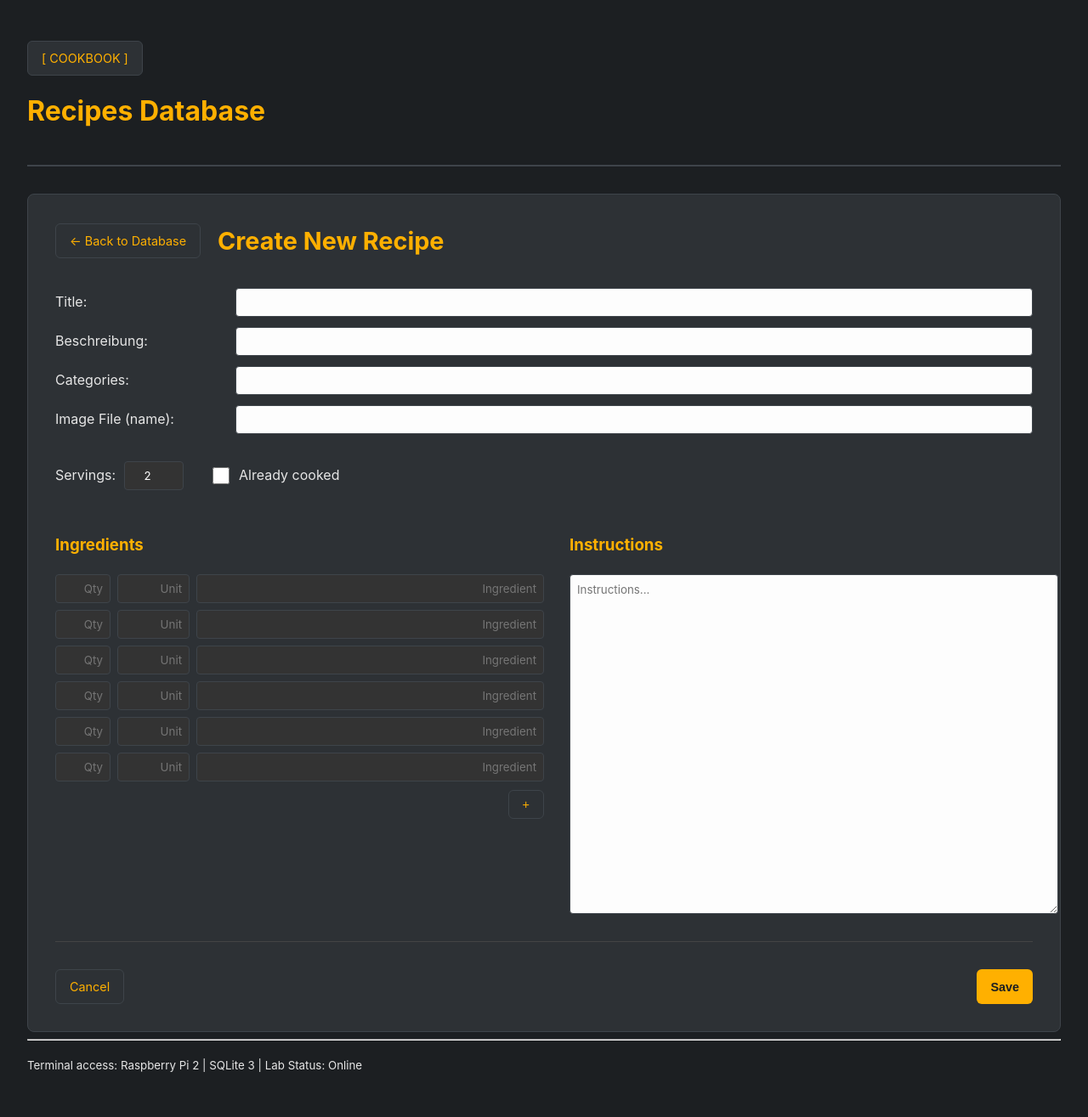
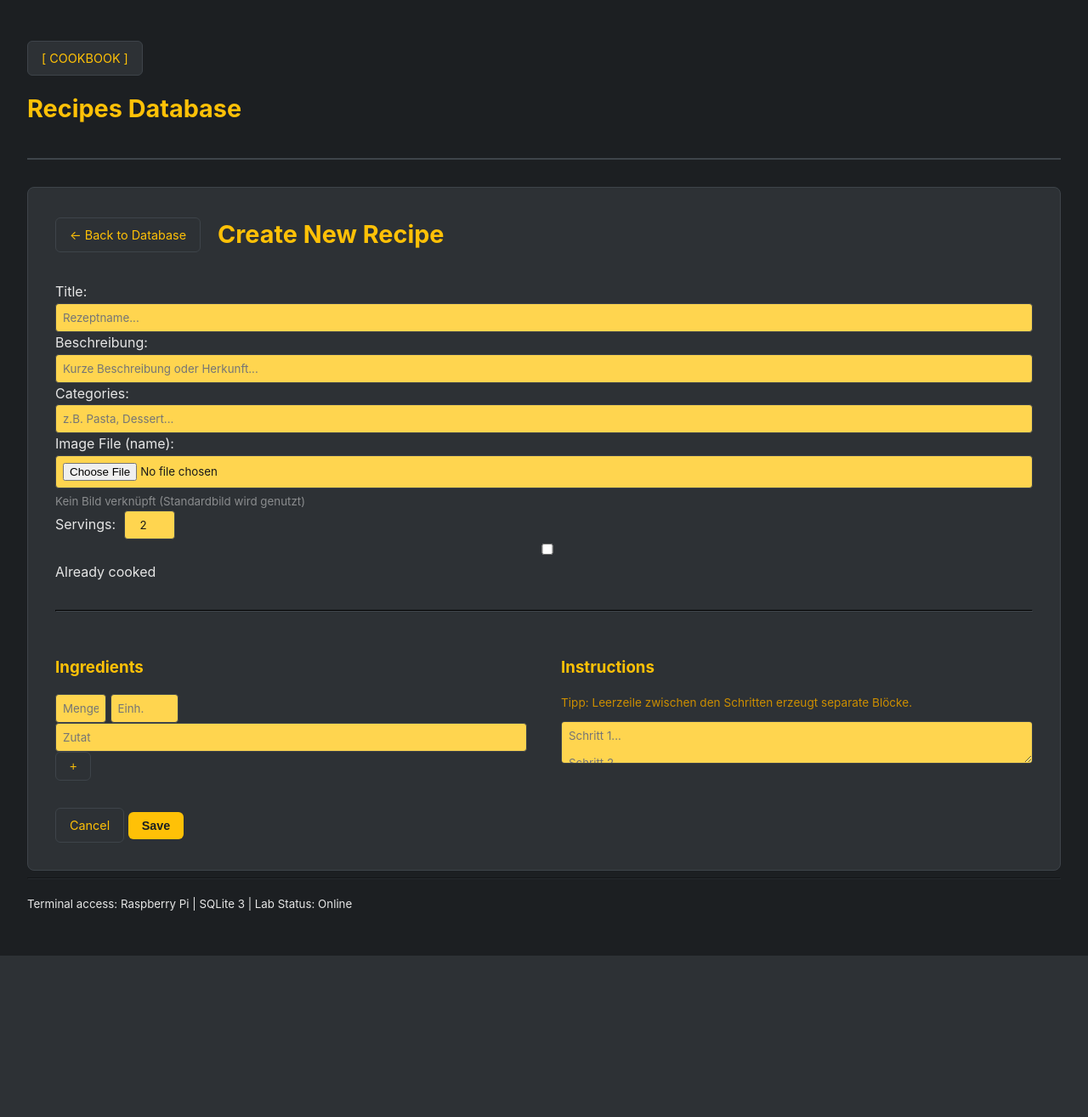
Before and after one commit to valaki-berlin/Kochbuch, a Flask app: page /recipe/1/edit in a window 1280 px wide. Shown: the whole page at 85% size. After the commit the page ends 1125 px from the top, so only its background shows below. Run offline with Flask 3, Linux system fonts and the light colour scheme; data comes from the database, SQL or seed files in the repository; data that the repository does not hold is empty.

Commit message:
design edits

```diff
--- a/kochbuch/main.py
+++ b/kochbuch/main.py
@@ -5,6 +5,7 @@
 from werkzeug.middleware.proxy_fix import ProxyFix
 from werkzeug.utils import secure_filename
 from strings import TRANSLATIONS
+from filter import build_filter_query
 
 from database import get_db
 
@@ -22,7 +23,7 @@
     os.makedirs(UPLOAD_FOLDER)
 
 app = Flask(__name__)
-
+app.config['MAX_CONTENT_LENGTH'] = 10 * 1024 * 1024
 app.secret_key = 'super-secret-terminal-key-123'
 
 @app.context_processor
@@ -57,19 +58,30 @@
 
 @kb.route('/')
 def index():
-    query = request.args.get('search', '')
+    """
+    Main index route that handles the multi-field search logic.
+    Delegates SQL construction to filter.py.
+    """
     db = get_db()
 
-    if query:
-        sql = "SELECT recipe_id, title FROM recipe WHERE title_normalized LIKE ? "
-        recipes = db.execute(sql, ('%' + query.lower() + '%',)).fetchall()
-    else:
-        recipes = db.execute("SELECT recipe_id, title FROM recipe").fetchall()
+    # Get the individual search parameters from the GET request
+    # These match the 'name' attributes in your index.html form
+    search_title = request.args.get('title', '').strip()
+    search_category = request.args.get('category', '').strip()
+    search_ingredients = request.args.get('ingredients', '').strip()
 
+    # Call the logic to build the SQL query and parameters
+    query, params = build_filter_query(search_title, search_category, search_ingredients)
+
+    # Execute the query and fetch all matching recipes
+    recipes = db.execute(query, params).fetchall()
+
+    # Note: We no longer need search_query=query, as index.html
+    # accesses parameters directly via request.args.get(...)
     return render_template('index.html',
                            recipes=recipes,
-                           t=get_string,
-                           search_query=query)
+                           t=get_string)
+
 
 def import_page():
     """Renders the upload form for XML import."""
--- a/kochbuch/templates/base.html
+++ b/kochbuch/templates/base.html
@@ -5,26 +5,49 @@
     <title>{% block title %}{{ t('title') }}{% endblock %}</title>
     <style>
         :root {
-            /* Retro Terminal Palette */
+            /* --- Farbschema (Retro Terminal) --- */
             --bg-color: #1c1f22;          /* Soft Charcoal */
             --panel-color: #2d3135;       /* Lighter Grey for cards */
             --text-color: #e6e6e6;        /* Off-white */
-            --accent-color: #ffb000;      /* Amber */
+            --accent-color: #ffc107;      /* Helleres Amber (#ffc107 statt #ffb000) */
             --secondary-amber: #cc8e00;   /* Muted Amber */
             --border-color: #3e444a;      /* Subtle borders */
-            --input-bg: #fdfdfd;          /* Bright white for editing */
+            --input-bg: #ffd54f;          /* Bright yellow for editing */
             --input-text: #1a1a1a;        /* Dark text for inputs */
+
+            /* --- Schriftgrößen & Abstände (Global steuerbar) --- */
+            --base-font-size: 16px;       /* Basis für das Dokument */
+            --recipe-font-size: 1.2rem;  /* Größe für Zutaten & Anleitung */
+            --recipe-line-height: 1.7;    /* Zeilenabstand für bessere Lesbarkeit */
+            --header-font-size: 1.8rem;   /* Größe der Überschriften */
         }
 
         body {
             background-color: var(--bg-color);
             color: var(--text-color);
             font-family: -apple-system, BlinkMacSystemFont, "Segoe UI", Helvetica, Arial, sans-serif;
+            font-size: var(--base-font-size);
             margin: 0;
             padding: 2rem;
             line-height: 1.6;
         }
 
+        /* --- Gezielte Steuerung für Rezept-Details --- */
+
+        /* Zutaten-Tabelle */
+        #ingredients-section table td {
+            font-size: var(--recipe-font-size);
+            line-height: var(--recipe-line-height);
+        }
+
+        /* Zubereitungsschritte */
+        #instructions-section p,
+        #instructions-section span {
+            font-size: var(--recipe-font-size);
+            line-height: var(--recipe-line-height);
+        }
+
+        /* --- Header & Navigation --- */
         header {
             border-bottom: 2px solid var(--border-color);
             margin-bottom: 2rem;
@@ -38,12 +61,12 @@
             gap: 1rem;
         }
 
-        h1 { color: var(--accent-color); margin-top: 0; }
-        h3 { color: var(--accent-color); }
+        h1 { color: var(--accent-color); font-size: var(--header-font-size); margin-top: 0; }
+        h3 { color: var(--accent-color); margin-bottom: 1rem; }
         a { color: var(--accent-color); text-decoration: none; }
         a:hover { text-decoration: underline; }
 
-        /* --- Global Form Elements --- */
+        /* --- Formular Elemente --- */
         input, textarea, select {
             background-color: var(--input-bg) !important;
             color: var(--input-text) !important;
@@ -162,6 +116,14 @@
             border-radius: 8px;
         }
 
+        .recipe-content-split-grid {
+            display: grid;
+            grid-template-columns: 1fr 1fr;
+            gap: 40px;
+            margin-bottom: 2rem;
+        }
+
+        /* Bilder-Container */
         .detail-image-container {
             width: 100%;
             max-width: 600px;
@@ -178,94 +140,10 @@
             object-fit: cover;
         }
 
-        .calculator-container {
-            margin-bottom: 2rem;
-            display: flex;
-            align-items: center;
-            gap: 15px;
-            background: #2a2a2a;
-            padding: 12px 20px;
-            border-radius: 6px;
-            border: 1px solid #444;
-        }
-
-        .calculator-input {
-            width: 70px;
-            background: #333 !important;
-            color: white !important;
-            text-align: center;
-        }
-
-        /* --- Recipe Editor (Form) --- */
-        .recipe-edit-header-grid {
-            display: grid;
-            grid-template-columns: 200px 1fr;
-            gap: 12px;
-            margin-bottom: 2rem;
-            align-items: center;
-        }
-
-        .servings-tested-row {
-            display: flex;
-            align-items: center;
-            gap: 30px;
-            margin-bottom: 2rem;
-        }
-
-        .recipe-content-split-grid {
-            display: grid;
-            grid-template-columns: 50% 50%;
-            gap: 30px;
-            margin-bottom: 2rem;
-            width: 100%;
-        }
-
-        .ingredient-edit-row {
-            display: flex;
-            gap: 8px;
-            margin-bottom: 8px;
-        }
-
-        .ingredient-edit-row input {
-            text-align: right;
-            padding-right: 8px;
-        }
-
-        .full-width-textarea {
-            width: 100%;
-            min-height: 400px;
-            line-height: 1.5;
-        }
-
-        .tested-checkbox-container {
-            display: flex;
-            align-items: center;
-            gap: 8px;
-            cursor: pointer;
-        }
-
-        .tested-checkbox-container input[type="checkbox"] {
-            width: 20px;
-            height: 20px;
-            accent-color: var(--accent-color);
-        }
-
-        .ingredient-action-container {
-            text-align: right;
-            margin-top: 10px;
-        }
-
-        .form-footer {
-            display: flex;
-            justify-content: space-between;
-            margin-top: 2rem;
-            border-top: 1px solid #444;
-            padding-top: 2rem;
-        }
-
-        .qty-val {
-            color: var(--accent-color);
-            font-weight: bold;
+        /* Spezielle Text-Klassen */
+        .qty-val-plain {
+            /* Früher Amber, jetzt Standardfarbe aus Variablen */
+            color: var(--text-color);
         }
 
     </style>
@@ -285,13 +163,13 @@
     </main>
 
     <footer>
-        <hr>
-        <p><small>Terminal access: Raspberry Pi 2 | SQLite 3 | Lab Status: Online</small></p>
+        <hr style="border-color: var(--border-color); opacity: 0.3;">
+        <p><small>Terminal access: Raspberry Pi | SQLite 3 | Lab Status: Online</small></p>
     </footer>
 
     <script>
         /**
-         * Adds a new ingredient row by cloning the last existing row.
+         * Fügt eine neue Zutatenzeile im Editor hinzu
          */
         function addIngredientRow() {
             const container = document.getElementById('ingredient-rows');
--- a/kochbuch/templates/recipe_form.html
+++ b/kochbuch/templates/recipe_form.html
@@ -1,77 +1,100 @@
 {% extends "base.html" %}
+
 {% block content %}
-
 <div class="recipe-card">
     <div style="display: flex; align-items: center; gap: 20px; margin-bottom: 2rem;">
         <a href="{{ url_for('kochbuch.index') }}" class="btn">
             ← {{ t('back_to_db') }}
         </a>
         <h1 style="margin: 0; font-size: 1.8rem;">
-            {% if recipe.recipe_id %}{{ t('edit_button_text') }}{% else %}{{ t('create_recipe') }}{% endif %}
+            {% if recipe and recipe.recipe_id %}
+                {{ t('edit_button_text') }}: {{ recipe.title }}
+            {% else %}
+                {{ t('create_recipe') }}
+            {% endif %}
         </h1>
     </div>
 
-    <form method="POST">
+    <form method="POST" enctype="multipart/form-data">
         <div class="recipe-edit-header-grid">
             <label>{{ t('title_label') }}:</label>
-            <input type="text" name="title" value="{{ recipe.title if recipe else '' }}" class="notes-textarea grid-input" required>
+            <input type="text" name="title" value="{{ recipe.title if recipe else '' }}"
+                   class="grid-input" required placeholder="Rezeptname...">
 
             <label>Beschreibung:</label>
-            <input type="text" name="description" value="{{ recipe.description if recipe else '' }}" class="notes-textarea grid-input">
+            <input type="text" name="description" value="{{ recipe.description if recipe else '' }}"
+                   class="grid-input" placeholder="Kurze Beschreibung oder Herkunft...">
 
             <label>{{ t('cat_label') }}:</label>
             <input type="text" name="category" value="{{ category_name }}"
-                   class="notes-textarea grid-input" list="category_list"
-                   oninput="filterDatalist(this, 'category_list')" autocomplete="off">
+                   class="grid-input" list="category_list"
+                   oninput="filterDatalist(this, 'category_list')"
+                   autocomplete="off" placeholder="z.B. Pasta, Dessert...">
 
             <label>{{ t('image_label') }}:</label>
-            <input type="text" name="image_url" value="{{ image_url }}" class="notes-textarea grid-input">
+            <div style="display: flex; flex-direction: column; gap: 5px;">
+                <input type="file" name="image_file" accept="image/*" class="grid-input">
+                {% if image_url %}
+                    <small style="color: var(--secondary-amber); font-style: italic;">
+                        Aktuell: {{ image_url }}
+                        <span style="color: var(--text-color); opacity: 0.6;">(Wird bei neuem Upload ersetzt)</span>
+                    </small>
+                {% else %}
+                    <small style="color: var(--text-color); opacity: 0.5;">Kein Bild verknüpft (Standardbild wird genutzt)</small>
+                {% endif %}
+            </div>
         </div>
 
         <div class="servings-tested-row">
             <div style="display: flex; align-items: center; gap: 10px;">
                 <label>{{ t('servings_label') }}:</label>
                 <input type="number" name="servings" value="{{ recipe.servings if recipe else 2 }}"
-               class="calculator-input" style="width: 70px;">
+                       class="calculator-input" style="width: 60px; text-align: center;">
             </div>
 
             <label class="tested-checkbox-container">
-        <input type="checkbox" name="is_tested" id="is_tested_checkbox"
-               {% if recipe and recipe.is_tested %}checked{% endif %}>
-        <span>{{ t('tested_label') }}</span> </label>
+                <input type="checkbox" name="is_tested" {% if recipe and recipe.is_tested %}checked{% endif %}>
+                <span>{{ t('tested_label') }}</span>
+            </label>
         </div>
 
+        <hr style="border-color: var(--border-color); margin: 2rem 0;">
+
         <div class="recipe-content-split-grid">
-            <div style="width: 100%;">
+
+            <div>
                 <h3>{{ t('ingredients_title') }}</h3>
                 <div id="ingredient-rows">
-                    {% set ing_list = ingredients if ingredients else [{},{},{},{},{},{}] %}
-                    {% for ing in ing_list %}
+                    {% if ingredients %}
+                        {% for ing in ingredients %}
                         <div class="ingredient-edit-row">
-                        <input type="text" name="qty" value="{{ ing.quantity if ing.quantity else '' }}"
-                               placeholder="{{ t('amount_head') }}" class="calculator-input" style="width: 65px;">
-
-                        <input type="text" name="unit" value="{{ ing.unit if ing.unit else '' }}"
-                               placeholder="{{ t('unit_head') }}" class="calculator-input"
-                               style="width: 85px;" list="unit_list"
-                               oninput="filterDatalist(this, 'unit_list')" autocomplete="off">
-
-                        <input type="text" name="ing_name" value="{{ ing.name if ing.name else (ing.ing_name if ing.ing_name else '') }}"
-                               placeholder="{{ t('ing_head') }}" class="calculator-input"
-                               style="flex-grow: 1;" list="ingredient_list"
-                               oninput="filterDatalist(this, 'ingredient_list')" autocomplete="off">
+                            <input type="text" name="qty" value="{{ ing.quantity }}" placeholder="Menge" style="width: 60px;">
+                            <input type="text" name="unit" value="{{ ing.unit }}" placeholder="Einh."
+                                   list="unit_list" oninput="filterDatalist(this, 'unit_list')" style="width: 80px;">
+                            <input type="text" name="ing_name" value="{{ ing.ing_name }}" placeholder="Zutat"
+                                   list="ingredient_list" oninput="filterDatalist(this, 'ingredient_list')" style="flex-grow: 1;">
                         </div>
                         {% endfor %}
+                    {% else %}
+                        <div class="ingredient-edit-row">
+                            <input type="text" name="qty" placeholder="Menge" style="width: 60px;">
+                            <input type="text" name="unit" placeholder="Einh." list="unit_list" oninput="filterDatalist(this, 'unit_list')" style="width: 80px;">
+                            <input type="text" name="ing_name" placeholder="Zutat" list="ingredient_list" oninput="filterDatalist(this, 'ingredient_list')" style="flex-grow: 1;">
+                        </div>
+                    {% endif %}
                 </div>
                 <div class="ingredient-action-container">
-                    <button type="button" class="btn-add-ingredient" onclick="addIngredientRow()">+</button>
+                    <button type="button" class="btn" onclick="addIngredientRow()"> + </button>
                 </div>
             </div>
 
-            <div style="width: 100%; display: flex; flex-direction: column;">
+            <div>
                 <h3>{{ t('instructions_title') }}</h3>
-                <textarea name="steps_text" class="notes-textarea full-width-textarea"
-                          placeholder="Instructions...">{{ steps_text }}</textarea>
+                <p style="font-size: 0.85rem; color: var(--secondary-amber); margin-bottom: 10px;">
+                    Tipp: Leerzeile zwischen den Schritten erzeugt separate Blöcke.
+                </p>
+                <textarea name="steps_text" class="full-width-textarea"
+                          placeholder="Schritt 1...&#10;&#10;Schritt 2...">{{ steps_text }}</textarea>
             </div>
         </div>
 
@@ -82,17 +105,15 @@
     </form>
 </div>
 
-<div id="master-data" style="display:none;">
-    <select id="master-unit">
-        {% for u in all_units %}<option value="{{ u.name }}">{% endfor %}
+<select id="master-unit" style="display:none;">
+    {% for unit in all_units %}<option value="{{ unit.name }}">{% endfor %}
 </select>
-    <select id="master-ingredient">
-        {% for i in all_ingredients %}<option value="{{ i.name }}">{% endfor %}
+<select id="master-ingredient" style="display:none;">
+    {% for ing in all_ingredients %}<option value="{{ ing.name }}">{% endfor %}
 </select>
-    <select id="master-category">
-        {% for c in all_categories %}<option value="{{ c.name }}">{% endfor %}
+<select id="master-category" style="display:none;">
+    {% for cat in all_categories %}<option value="{{ cat.name }}">{% endfor %}
 </select>
-</div>
 
 <datalist id="unit_list"></datalist>
 <datalist id="ingredient_list"></datalist>
@@ -101,15 +122,11 @@
 <script>
 /**
  * Filters datalist options to only show entries starting with the input string.
- * Uses hidden master selects as a permanent data source.
- * @param {HTMLElement} input - The input field.
- * @param {string} listId - The ID of the datalist to populate.
  */
 function filterDatalist(input, listId) {
     const val = input.value.toLowerCase();
     const datalist = document.getElementById(listId);
 
-    // Map listId to the corresponding master select ID
     let masterId = '';
     if (listId === 'unit_list') masterId = 'master-unit';
     else if (listId === 'ingredient_list') masterId = 'master-ingredient';
@@ -118,18 +135,11 @@
     const masterSelect = document.getElementById(masterId);
     if (!masterSelect) return;
 
-    const options = masterSelect.options;
-
-    // Clear current datalist to rebuild it
     datalist.innerHTML = '';
-
-    // If input is empty, don't show any suggestions (optional, clear view)
     if (val.length === 0) return;
 
-    // Filter and add matching options
-    for (let i = 0; i < options.length; i++) {
-        const optionValue = options[i].value;
-        // Check if option starts with the input value
+    for (let i = 0; i < masterSelect.options.length; i++) {
+        const optionValue = masterSelect.options[i].value;
         if (optionValue.toLowerCase().startsWith(val)) {
             const opt = document.createElement('option');
             opt.value = optionValue;
```
Also changed, not shown: other parts of kochbuch/templates/base.html (+1 -73 lines), kochbuch/edit_recipe.py (+54 -3 lines), kochbuch/filter.py (added, +56 -0 lines), kochbuch/importXML/Pfirsichtorte.xml (deleted, +0 -41 lines), kochbuch/importXML/recipe_input_pattern.xml (added, +30 -0 lines), kochbuch/templates/index.html (+4 -3 lines), kochbuch/templates/recipe_detail.html (+48 -28 lines), kochbuch/view_recipe.py (+7 -1 lines), 2 other files. Lines whose indentation alone changed are shown as unchanged.
